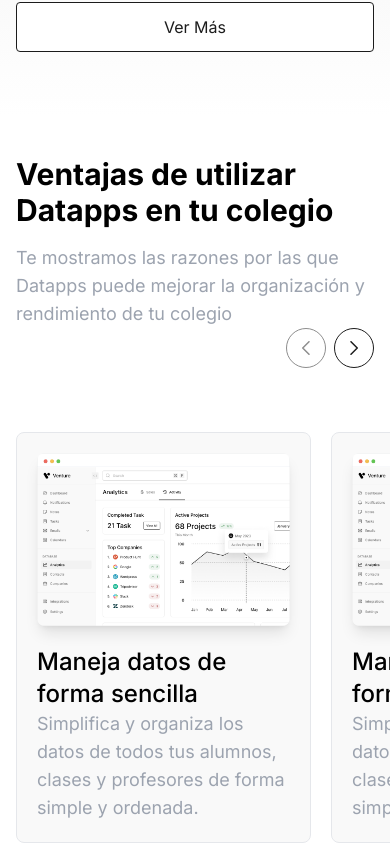
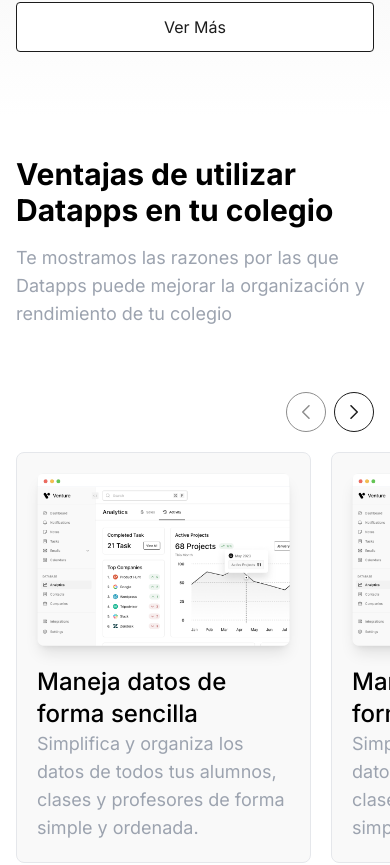
Before and after one commit to PolCarva/datapps_landing, a Next.js app: page / in a window 390 px wide. Shown: the part 3559-4424 px from the top of the page. Built offline with nearby package versions, Linux system fonts and the light colour scheme.

Commit message:
refactor: Improve responsiveness of Advantages and Features sections

```diff
--- a/components/Advantages.tsx
+++ b/components/Advantages.tsx
@@ -25,7 +25,7 @@ const Advantages = () => {
   }, []);
 
   return (
-    <section className="pb-20">
+    <section>
       <div ref={containerRef} className="max-w-screen-xl mx-auto px-4 sm:px-6">
         <div className="w-full space-y-4">
           <h2 className="text-3xl md:text-5xl md:w-1/2 font-bold">
@@ -36,7 +36,7 @@ const Advantages = () => {
               Te mostramos las razones por las que Datapps puede mejorar la
               organización y rendimiento de tu colegio
             </p>
-            <div className="flex gap-2">
+            <div className="flex gap-2 mt-16 md:mt-6">
               <button id="swiper-button-prev" className="bg-primary swiper-btn hover:border-black hover:bg-black transition group w-10 grid place-content-center p-3 rounded-full border border-black">
                 <svg
                   width="14"
@@ -77,7 +77,7 @@ const Advantages = () => {
           </div>
         </div>
       </div>
-      <div className="mt-16">
+      <div className=" mt-5">
         <Swiper
           className="w-full"
           style={{ padding: `0 max(${containerMarginLeft}px, 1rem)` }}
--- a/components/Features.tsx
+++ b/components/Features.tsx
@@ -4,7 +4,7 @@ import Feature from "./ui/Feature";
 
 const Features = () => {
   return (
-    <section className="mt-16">
+    <section>
       <Container>
         <div className="mb-8">
           <h2 className="text-3xl md:text-5xl text-center font-bold">
```
